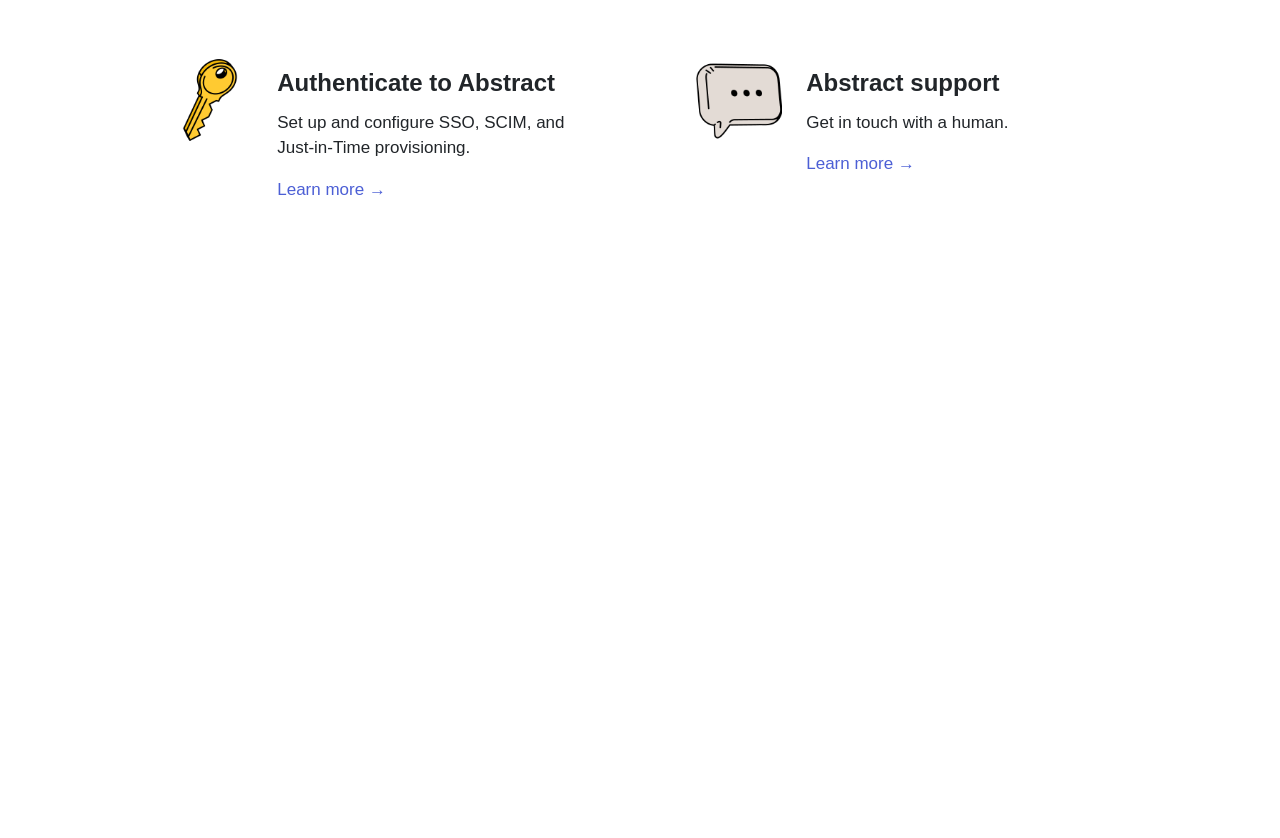
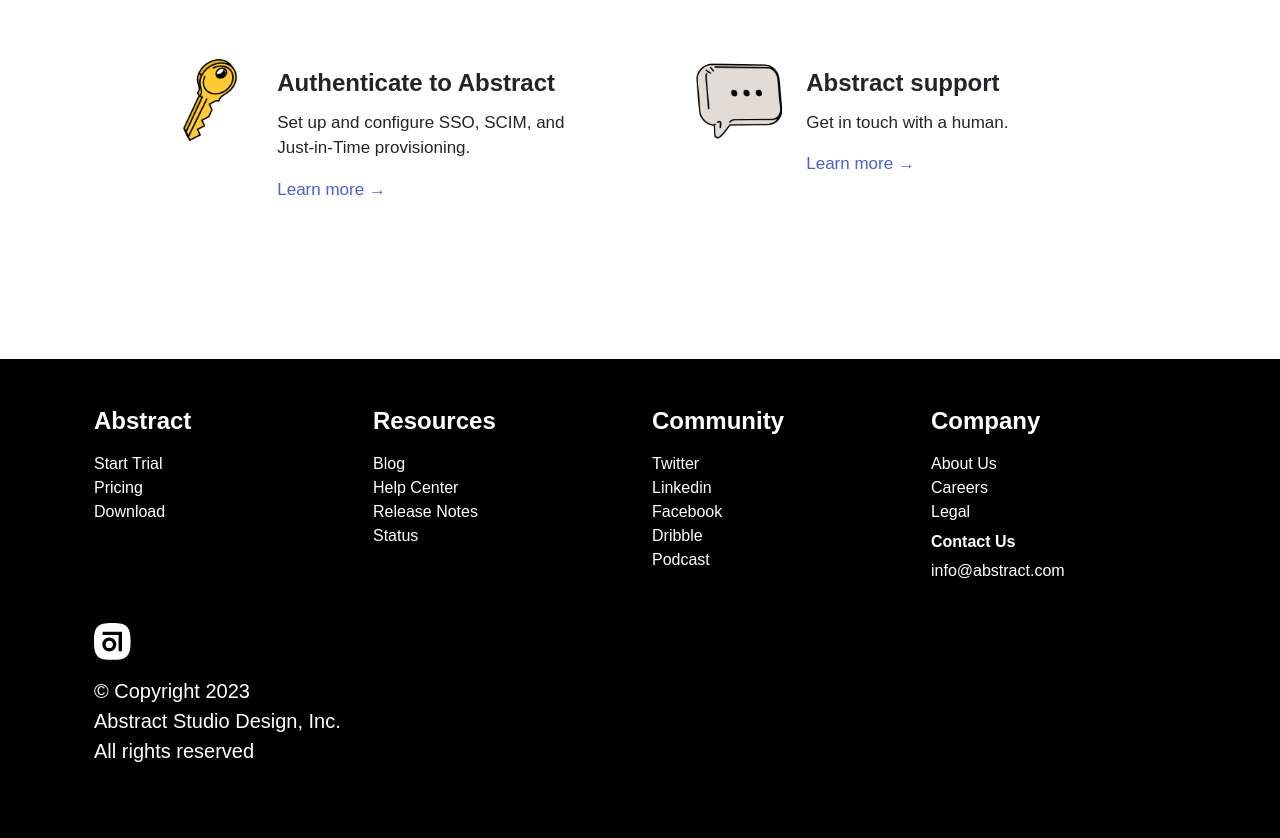
Before and after one commit to Rysth/Build-Abstract, a website: page index.html in a window 1280 px wide. Shown: the part 1161-1999 px from the top of the page. Before the commit the page ends 1520 px from the top, so only its background shows below. Drawn offline with nearby package versions, Linux system fonts and the light colour scheme; a web font is replaced by a local one.

Commit message:
Added the Footer Section and Fixing some styles.

```diff
--- a/css/styles.css
+++ b/css/styles.css
@@ -97,3 +97,51 @@
 .service-link:hover {
   text-decoration: underline;
 }
+
+/* Footer Styles */
+.footer-title,
+.footer-subtitle {
+  color: var(--CL-neutral-white);
+  font-weight: bold;
+}
+
+.footer-image {
+  width: 9rem;
+  margin: 0.5em 0;
+}
+
+.footer-title {
+  font-size: 24px;
+}
+
+.footer-subtitle {
+  font-size: 16px;
+}
+
+.footer-list,
+.footer-sublist {
+  padding: 0.5em 0;
+  list-style: none;
+}
+
+.footer-link {
+  color: var(--CL-neutral-white);
+  font-weight: 400;
+  font-size: 16px;
+  text-decoration: none;
+}
+
+.footer-link:hover {
+  text-decoration: underline;
+  color: var(--CL-neutral-white);
+}
+
+.footer-link:visited {
+  color: var(--CL-neutral-white);
+}
+
+.footer-copyright {
+  font-size: 20px;
+  color: var(--CL-neutral-white);
+  margin: 0;
+}
--- a/index.html
+++ b/index.html
@@ -17,6 +17,7 @@
     />
     <link rel="stylesheet" href="css/framework.css" />
     <link rel="stylesheet" href="css/styles.css" />
+    <link rel="shortcut icon" href="images/SVG/logo.svg" type="image/x-icon" />
   </head>
   <body>
     <nav class="navbar navbar-expand-lg navbar-light bg-black py-3">
@@ -220,6 +221,137 @@
         </div>
       </section>
     </main>
+    <footer class="bg-black">
+      <div class="container row py-5 mx-auto">
+        <article class="footer-card col-6 col-md-3">
+          <h3 class="footer-title">Abstract</h3>
+          <ul class="footer-list">
+            <li class="footer-item">
+              <a
+                class="footer-link"
+                href="https://app.abstract.com/start-branches-trial"
+                >Start Trial</a
+              >
+            </li>
+            <li class="footer-item">
+              <a class="footer-link" href="https://www.abstract.com/pricing"
+                >Pricing</a
+              >
+            </li>
+            <li class="footer-item">
+              <a class="footer-link" href="https://app.abstract.com/download"
+                >Download</a
+              >
+            </li>
+          </ul>
+        </article>
+        <article class="footer-card col-6 col-md-3">
+          <h3 class="footer-title">Resources</h3>
+          <ul class="footer-list">
+            <li class="footer-item">
+              <a class="footer-link" href="https://www.abstract.com/blog"
+                >Blog</a
+              >
+            </li>
+            <li class="footer-item">
+              <a class="footer-link" href="https://www.abstract.com/help"
+                >Help Center</a
+              >
+            </li>
+            <li class="footer-item">
+              <a
+                class="footer-link"
+                href="https://www.abstract.com/release-notes"
+                >Release Notes</a
+              >
+            </li>
+            <li class="footer-item">
+              <a class="footer-link" href="https://status.abstract.com/"
+                >Status</a
+              >
+            </li>
+          </ul>
+        </article>
+        <article class="footer-card col-6 col-md-3">
+          <h3 class="footer-title">Community</h3>
+          <ul class="footer-list">
+            <li class="footer-item">
+              <a class="footer-link" href="https://twitter.com/goabstract"
+                >Twitter</a
+              >
+            </li>
+            <li class="footer-item">
+              <a
+                class="footer-link"
+                href="https://www.linkedin.com/company/17950473/"
+                >Linkedin</a
+              >
+            </li>
+            <li class="footer-item">
+              <a class="footer-link" href="https://facebook.com/Abstract/"
+                >Facebook</a
+              >
+            </li>
+            <li class="footer-item">
+              <a class="footer-link" href="https://dribbble.com/abstract"
+                >Dribble</a
+              >
+            </li>
+            <li class="footer-item">
+              <a class="footer-link" href="https://www.abstract.com/podcast"
+                >Podcast</a
+              >
+            </li>
+          </ul>
+        </article>
+        <article class="footer-card col-6 col-md-3">
+          <div class="footer-content">
+            <h3 class="footer-title">Company</h3>
+            <ul class="footer-list">
+              <li class="footer-item">
+                <a class="footer-link" href="https://www.abstract.com/about"
+                  >About Us</a
+                >
+              </li>
+              <li class="footer-item">
+                <a class="footer-link" href="https://abstract.breezy.hr/"
+                  >Careers</a
+                >
+              </li>
+              <li class="footer-item">
+                <a class="footer-link" href="https://www.abstract.com/legal"
+                  >Legal</a
+                >
+              </li>
+              <ul class="footer-sublist">
+                <h4 class="footer-subtitle">Contact Us</h4>
+                <li class="footer-item">
+                  <a href="mailto:info@abstract.com" class="footer-link"
+                    >info@abstract.com</a
+                  >
+                </li>
+              </ul>
+            </ul>
+          </div>
+        </article>
+        <div class="footer-card col-12">
+          <div class="footer-content">
+            <img
+              class="footer-image"
+              src="./images/SVG/logo.svg"
+              alt="Brand logo onlye"
+            />
+            <ul class="footer-list">
+              <li class="footer-item">
+                <p class="footer-copyright">&copy; Copyright 2023</p>
+                <p class="footer-copyright">Abstract Studio Design, Inc.</p>
+                <p class="footer-copyright">All rights reserved</p>
+              </li>
+            </ul>
+          </div>
+        </div>
+      </div>
+    </footer>
     <script src="https://cdn.jsdelivr.net/npm/bootstrap@5.2.3/dist/js/bootstrap.min.js"></script>
   </body>
 </html>
```
Also changed, not shown: images/SVG/logo.svg (added).
